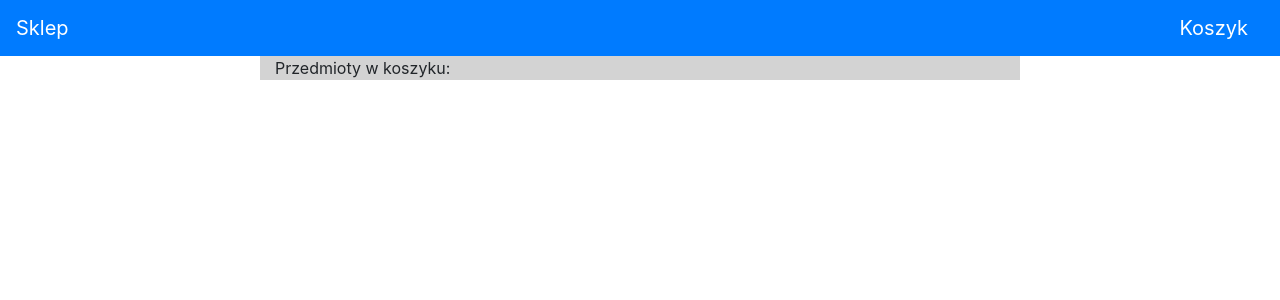
After one commit to voxes96/ecommerce-shop, a Django app: page /basket in a window 1280 px wide. The commit adds this page. Shown: the top 300 px of the page. Run offline with Django 3.2, Linux system fonts and the light colour scheme; some libraries are stand-ins or nearby versions.

Commit message:
Add navbar

```diff
--- /dev/null
+++ b/shop/templates/shop/basket.html
@@ -0,0 +1,26 @@
+<!DOCTYPE html>
+    {% load static %}
+    <head>
+        <meta charset="utf-8">
+        <title>Sklep</title>
+        <meta name="viewport" content="width=device-width, initial-scale=1">
+        <link rel="stylesheet" type="text/css" href="{% static 'shop/style.css' %}">
+        <link rel="stylesheet" type="text/css" href="{% static 'shop/bootstrap.min.css' %}">
+    </head>
+    <body>
+        <nav class="navbar navbar-expand justify-content-between navbar-dark bg-primary">
+            <a class="navbar-brand" href="{% url 'shop:index' %}">Sklep</a>
+            <a class="navbar-brand" href="{% url 'shop:basket' %}">
+                Koszyk {% if request.session.basket_size %} <span class="badge badge-light">{{request.session.basket_size}}</span>{% endif %}
+            </a>
+        </nav>
+        <div class="container">
+            <div class="row justify-content-center">
+                <div class="col-lg-8 col-md-11" style="background: lightgrey">
+                    Przedmioty w koszyku:
+                </div>
+            </div>
+        </div>
+    </body>
+    <script src="{% static 'shop/bootstrap.min.js' %}"></script>
+</html>
```
Also changed, not shown: shop/templates/shop/detail.html (+7 -1 lines), shop/templates/shop/index.html (+14 -3 lines).
